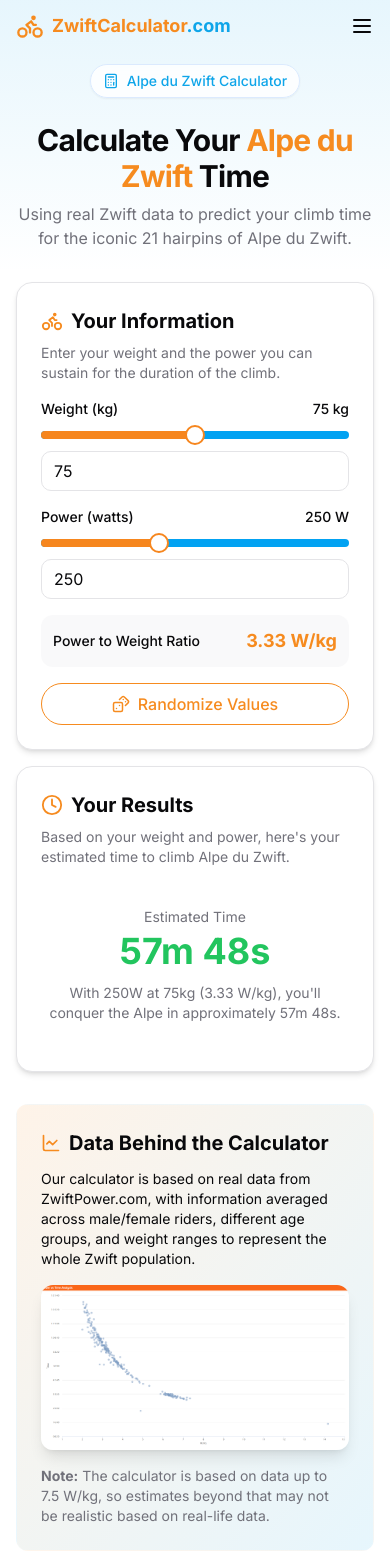
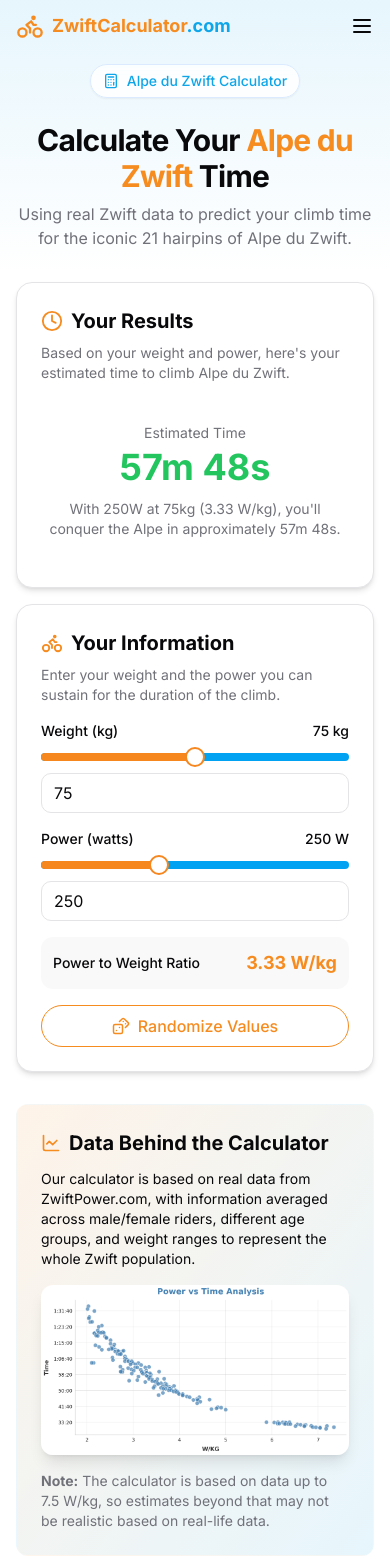
Before and after one commit to Zeetox12345/zwift-calculator, a React (Vite) app: page /calculator in a window 390 px wide. Shown: the top 1568 px of the page. Built offline with nearby package versions, Linux system fonts and the light colour scheme.

Commit message:
Update data visualization and layout
- Updated the data visualization image.
- Implemented a clickable image for larger view.
- Improved mobile layout for instant time display.

```diff
--- a/src/components/calculator/DataVisualization.tsx
+++ b/src/components/calculator/DataVisualization.tsx
@@ -1,9 +1,12 @@
 
-import React from "react";
-import { Info, LineChart } from "lucide-react";
+import React, { useState } from "react";
+import { LineChart, X } from "lucide-react";
 import AnimatedText from "@/components/AnimatedText";
+import { Dialog, DialogContent, DialogClose } from "@/components/ui/dialog";
 
 const DataVisualization: React.FC = () => {
+  const [isOpen, setIsOpen] = useState(false);
+
   return (
     <AnimatedText delay={400} className="mt-8">
       <div className="bg-gradient-to-br from-zwift-orange/10 to-zwift-blue/10 rounded-xl p-6 border border-white/10">
@@ -14,9 +17,12 @@ const DataVisualization: React.FC = () => {
         <p className="mb-4 text-sm">
           Our calculator is based on real data from ZwiftPower.com, with information averaged across male/female riders, different age groups, and weight ranges to represent the whole Zwift population.
         </p>
-        <div className="mt-4 rounded-lg overflow-hidden shadow-lg">
+        <div
+          className="mt-4 rounded-lg overflow-hidden shadow-lg cursor-pointer hover:opacity-90 transition-opacity"
+          onClick={() => setIsOpen(true)}
+        >
           <img
-            src="/lovable-uploads/87248bcf-9a85-4c2e-98bf-ddaaf10f1ee4.png"
+            src="/lovable-uploads/ffc0d2be-bc63-46ad-b584-9a7134349063.png"
             alt="Power vs Time Analysis data graph"
             className="w-full h-auto"
           />
@@ -25,6 +31,21 @@ const DataVisualization: React.FC = () => {
           <strong>Note:</strong> The calculator is based on data up to 7.5 W/kg, so estimates beyond that may not be realistic based on real-life data.
         </p>
       </div>
+
+      <Dialog open={isOpen} onOpenChange={setIsOpen}>
+        <DialogContent className="max-w-[90vw] w-auto p-1 sm:p-2">
+          <DialogClose className="absolute right-2 top-2 z-10 bg-background/80 p-1 rounded-full">
+            <X className="h-5 w-5" />
+          </DialogClose>
+          <div className="overflow-auto max-h-[85vh]">
+            <img
+              src="/lovable-uploads/ffc0d2be-bc63-46ad-b584-9a7134349063.png"
+              alt="Power vs Time Analysis data graph"
+              className="w-full h-auto"
+            />
+          </div>
+        </DialogContent>
+      </Dialog>
     </AnimatedText>
   );
 };
--- a/src/pages/Calculator.tsx
+++ b/src/pages/Calculator.tsx
@@ -89,11 +89,21 @@ const Calculator = () => {
         </div>
       </section>
 
-      {/* Calculator Section - Reorganized for mobile */}
+      {/* Calculator Section - Always show results first on mobile */}
       <section className="py-2 md:py-4 relative">
         <div className="container mx-auto px-4">
           <div className="max-w-4xl mx-auto">
-            <div className={`grid grid-cols-1 ${isMobile ? 'flex flex-col-reverse' : 'md:grid-cols-2'} gap-4 md:gap-8`}>
+            <div className="grid grid-cols-1 md:grid-cols-2 gap-4 md:gap-8">
+              {isMobile && (
+                <CalculatorResults
+                  resultMinutes={resultMinutes}
+                  wkg={wkg}
+                  weight={weight}
+                  power={power}
+                  formatTimeDisplay={formatTimeDisplay}
+                />
+              )}
+
               <CalculatorInput
                 weight={weight}
                 power={power}
@@ -103,6 +113,7 @@ const Calculator = () => {
                 getRandomValues={getRandomValues}
               />
 
+              {!isMobile && (
                 <CalculatorResults
                   resultMinutes={resultMinutes}
                   wkg={wkg}
@@ -110,6 +121,7 @@ const Calculator = () => {
                   power={power}
                   formatTimeDisplay={formatTimeDisplay}
                 />
+              )}
             </div>
 
             {/* Data Visualization Section */}
```
Also changed, not shown: public/lovable-uploads/ffc0d2be-bc63-46ad-b584-9a7134349063.png (added). Lines whose indentation alone changed are shown as unchanged.
